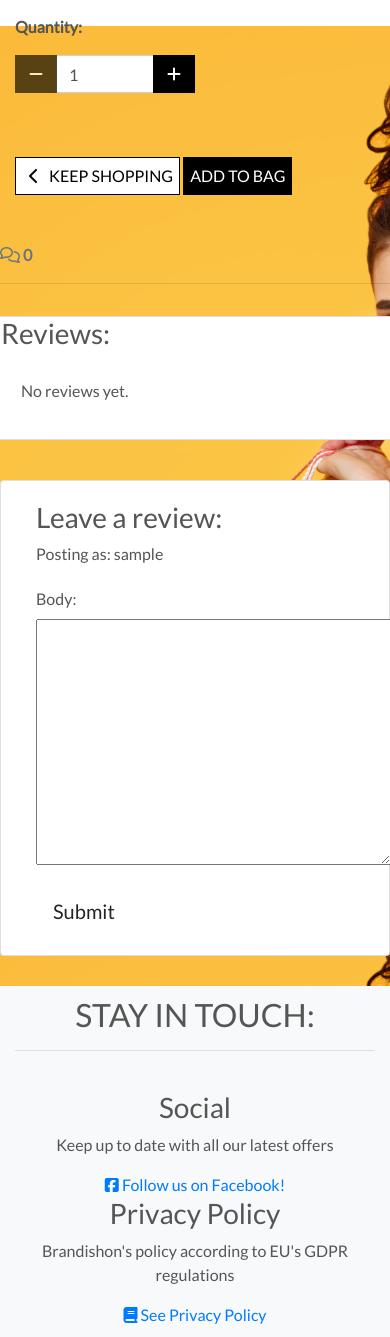
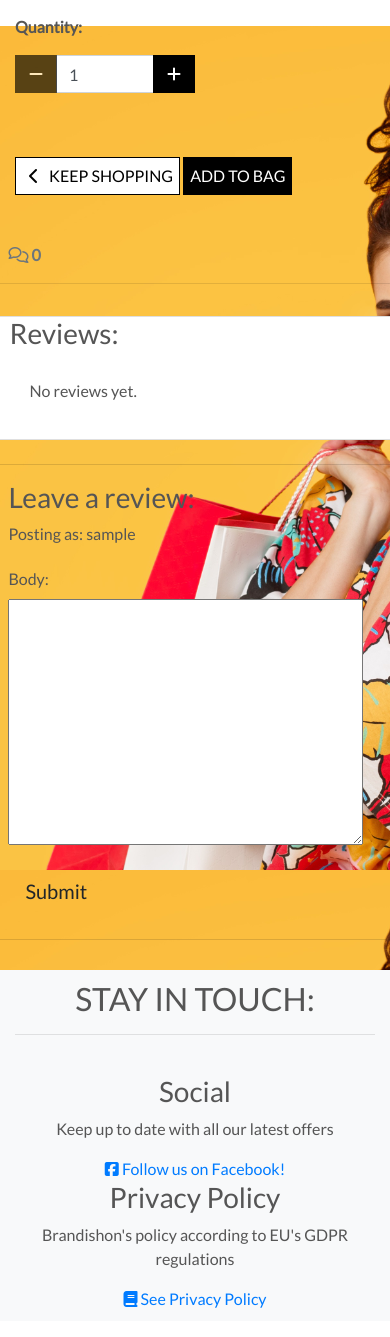
Before and after one commit to Masorr/brandishon, a Django app: page /products/12/ in a window 390 px wide. Shown: the part 818-2155 px from the top of the page. After the commit the page ends 2126 px from the top, so only its background shows below. Run offline with Django 3.2, Linux system fonts and the light colour scheme; the visitor is signed in with stand-in values (Sample User, id 1); data comes from the database, SQL or seed files in the repository; data that the repository does not hold is empty; parts of the project's set-up code (start-up, migrations or seed data) failed here and were passed over; some libraries are stand-ins or nearby versions.

Commit message:
Fix responsiveness + css styling for reviews

```diff
--- a/products/templates/products/product_detail.html
+++ b/products/templates/products/product_detail.html
@@ -126,7 +126,7 @@
     </div>
     <!-- Displaying count of reviews -->
   <div class="row">
-    <div class="col-12">
+    <div class="col-12 review-margin">
       <strong class="text-secondary">
         <i class="far fa-comments"></i> {{ review_count }}
       </strong>
@@ -137,7 +137,7 @@
   </div>
   <!-- Displaying Reviews -->
     <div class="row">
-        <div class="col-md-8 card mb-4 mt-3">
+        <div class="col-md-8 card mb-4 mt-3 review-margin">
             <h3>Reviews:</h3>
             <div class="card-body">
                 <!-- Loop through each review in reviews -->
@@ -163,13 +163,14 @@
         </div>
     </div>
     <!-- Creating New Reviews -->
-    <div class="col-md-4 card mb-4 mt-3">
-        <div class="card-body">
+    <div class="row" style="border-top: 1px solid rgba(0, 0, 0, .125); border-bottom: 1px solid rgba(0, 0, 0, .125);">
+        <div class="col-md-4 mb-4 mt-3 review-margin">
+            <div>
                 {% if user.is_authenticated %}
                     {% if not user_has_review %}
                         <h3>Leave a review:</h3>
                         <p>Posting as: {{ user.username }}</p>
-                    <form id="reviewForm" method="post" style="margin-top: 1.3em">
+                        <form id="reviewForm" method="post">
                             {{ review_form.as_p }}
                             {% csrf_token %}
                             <button id="submitButton" type="submit" class="btn btn-signup btn-lg">Submit</button>
@@ -182,6 +183,7 @@
                 {% endif %}
             </div>
         </div>
+    </div>
 {% endblock %}
 
 {% block postloadjs %}
--- a/static/css/base.css
+++ b/static/css/base.css
@@ -265,6 +265,22 @@ input[name='q']::placeholder {
     border-radius: 0;
 }
 
+/* Styling for reviews */
+
+.review-margin {
+    margin-left: 2%;
+}
+
+#reviewForm {
+    margin-top: 1.3em;
+}
+
+#reviewForm label {
+    display: block;
+    margin-bottom: 0.5em;
+}
+
+/* Footer */
 footer {
     bottom: 0;
     width: 100%;
```
Lines whose indentation alone changed are shown as unchanged.
